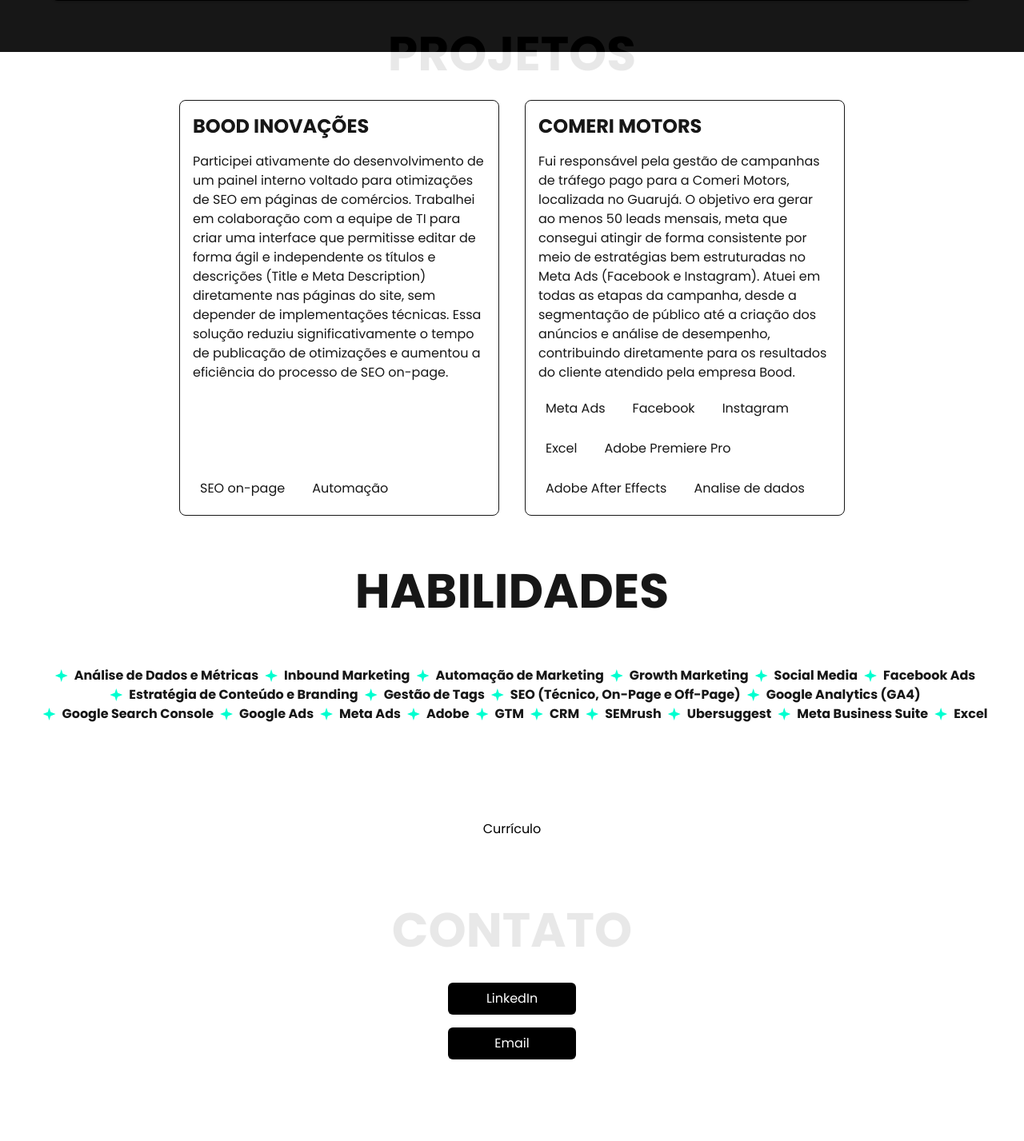
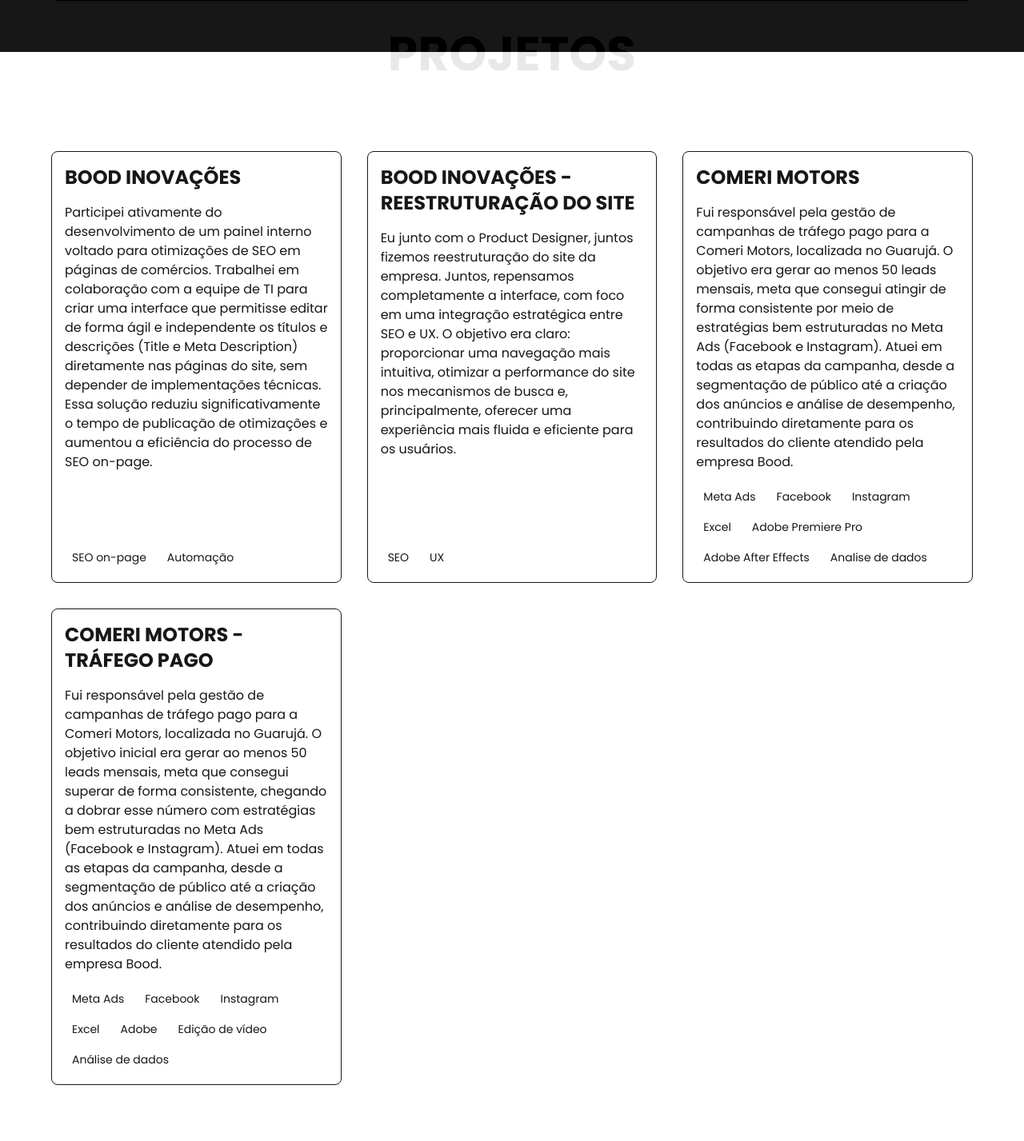
Before and after one commit to Azbito/marketing-portfolio, a Next.js app: page / in a window 1280 px wide. Shown: the part 1045-2472 px from the top of the page at 80% size. Before the commit the page ends 2434 px from the top, so only its background shows below. Built offline with nearby package versions, Linux system fonts and the light colour scheme.

Commit message:
style: mobile version

```diff
--- a/src/app/page.tsx
+++ b/src/app/page.tsx
@@ -39,7 +39,7 @@
       <div className="mix-blend-difference -translate-y-7">
         <h3 className="uppercase font-bold text-6xl">projetos</h3>
       </div>
-      <div className="flex flex-wrap gap-8 h-full items-stretch justify-center pb-16">
+      <div className="grid grid-cols-1 sm:grid-cols-2 lg:grid-cols-3 gap-8 p-16 h-full items-stretch">
         {projects.map((item, index) => (
           <Card
             title={item.title}
@@ -49,6 +49,7 @@
           />
         ))}
       </div>
+
       <h3 className="uppercase font-bold text-6xl mb-16">Habilidades</h3>
       <div className="flex flex-wrap px-8 items-center justify-center pb-16">
         {skills.map((item) => (
--- a/src/components/card.tsx
+++ b/src/components/card.tsx
@@ -8,14 +8,14 @@
   technologies: [];
 }) {
   return (
-    <div className="bg-background w-100 flex flex-col">
-      <div className="flex flex-col border rounded-lg p-4 gap-4 flex-1">
+    <div className="w-full h-full flex flex-col">
+      <div className="flex flex-col border rounded-lg p-4 gap-4 flex-1 bg-background">
         <h4 className="uppercase text-2xl font-bold">{title}</h4>
         <p className="flex-1">{description}</p>
-        <div className="flex gap-4 flex-wrap">
+        <div className="flex gap-2 flex-wrap">
           {technologies.map((item, i) => (
             <span
-              className="border border-white px-2 py-1 rounded-full"
+              className="border border-white px-2 py-1 rounded-full text-sm"
               key={`tech-${i}`}
             >
               {item}
--- a/src/components/intro.tsx
+++ b/src/components/intro.tsx
@@ -5,7 +5,7 @@
   return (
     <div className="h-[40rem] w-full overflow-hidden relative">
       <div className="flex items-center justify-center flex-col">
-        <h1 className="mt-32 max-[860px]:mt-16 text-primary text-center font-bold uppercase tracking-widest text-6xl">
+        <h1 className="mt-32 max-[860px]:mt-16 text-primary text-center font-bold uppercase tracking-widest text-6xl max-[460px]:text-2xl">
           {profile.role}
         </h1>
         <h2 className="text-6xl">{profile.name}</h2>
--- a/src/data/projects.ts
+++ b/src/data/projects.ts
@@ -4,6 +4,12 @@
     description:
       "Participei ativamente do desenvolvimento de um painel interno voltado para otimizações de SEO em páginas de comércios. Trabalhei em colaboração com a equipe de TI para criar uma interface que permitisse editar de forma ágil e independente os títulos e descrições (Title e Meta Description) diretamente nas páginas do site, sem depender de implementações técnicas. Essa solução reduziu significativamente o tempo de publicação de otimizações e aumentou a eficiência do processo de SEO on-page.",
     technologies: ["SEO on-page", "Automação"],
+  },
+  {
+    title: "bood inovações - Reestruturação do Site",
+    description:
+      "Eu junto com o Product Designer, juntos fizemos reestruturação do site da empresa. Juntos, repensamos completamente a interface, com foco em uma integração estratégica entre SEO e UX. O objetivo era claro: proporcionar uma navegação mais intuitiva, otimizar a performance do site nos mecanismos de busca e, principalmente, oferecer uma experiência mais fluida e eficiente para os usuários.",
+    technologies: ["SEO", "UX"],
   },
   {
     title: "Comeri Motors",
@@ -14,9 +20,23 @@
       "Facebook",
       "Instagram",
       "Excel",
-      " Adobe Premiere Pro",
+      "Adobe Premiere Pro",
       "Adobe After Effects",
       "Analise de dados",
     ],
   },
+  {
+    title: " Comeri Motors - Tráfego Pago",
+    description:
+      "Fui responsável pela gestão de campanhas de tráfego pago para a Comeri Motors, localizada no Guarujá. O objetivo inicial era gerar ao menos 50 leads mensais, meta que consegui superar de forma consistente, chegando a dobrar esse número com estratégias bem estruturadas no Meta Ads (Facebook e Instagram). Atuei em todas as etapas da campanha, desde a segmentação de público até a criação dos anúncios e análise de desempenho, contribuindo diretamente para os resultados do cliente atendido pela empresa Bood.",
+    technologies: [
+      "Meta Ads",
+      "Facebook",
+      "Instagram",
+      "Excel",
+      "Adobe",
+      "Edição de vídeo",
+      "Análise de dados",
+    ],
+  },
 ];
```
